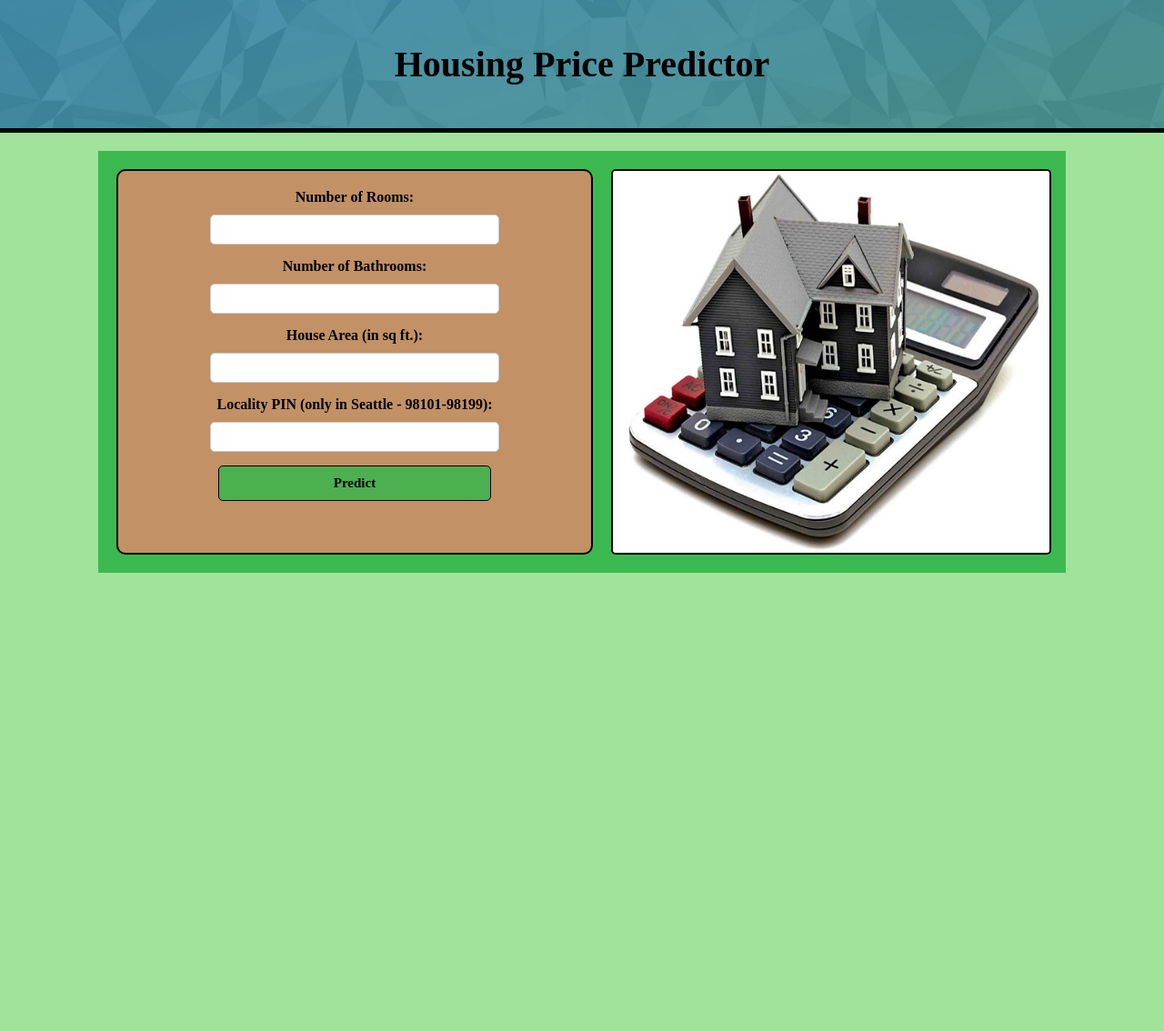
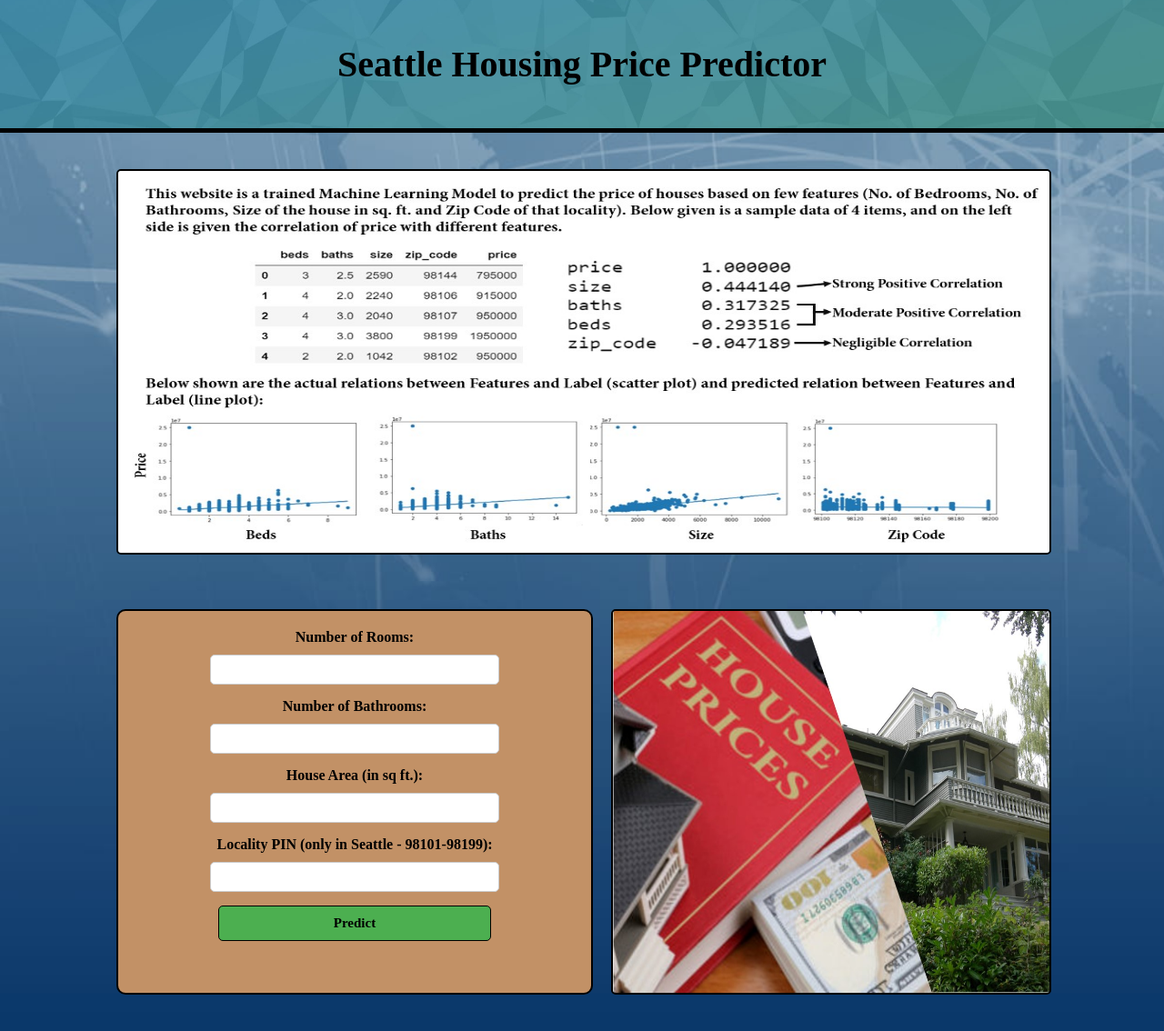
Before and after one commit to Chirantan16/house_price_predictor, a Flask app: page / in a window 1280 px wide. Shown: the whole page at 91% size. Before the commit the page ends 630 px from the top, so only its background shows below. Run offline with Flask 3, Linux system fonts and the light colour scheme; parts of the project's set-up code (start-up, migrations or seed data) failed here and were passed over.

Commit message:
Changing all Images

```diff
--- a/templates/index.html
+++ b/templates/index.html
@@ -3,10 +3,12 @@
 <head>
     <meta charset="UTF-8">
     <meta name="viewport" content="width=device-width, initial-scale=1.0">
-    <title>Housing Price Predictor</title>
+    <title>Seattle Housing Price Predictor</title>
     <!-- <link rel="stylesheet" href="styles.css"> -->
     <style>
         body {
+            background-image: url('static/bg.jpg');
+            background-size: cover;
             margin: 0;
             padding: 0;
             background-color: #a1e39b;
@@ -34,7 +36,7 @@
             width: 80%;
             display: flex;
             justify-content: center;
-            background-color: #3bb950; /* Light yellow background */
+            /*background-color: #a1e39b;  Light yellow background */
             padding: 20px;
         }
 
@@ -99,7 +101,20 @@
         .image-container img {
             max-width: 100%;
             height: 420px;
-            width: 500px;
+            width: 550px;
+            display: block;
+            border-radius: 5px;
+            border: 2px solid #000000;
+        }
+
+        .image2-container {
+            flex: 1;
+        }
+
+        .image2-container img {
+            max-width: 100%;
+            height: 420px;
+            width: 6000px;
             display: block;
             border-radius: 5px;
             border: 2px solid #000000;
@@ -108,8 +123,13 @@
 </head>
 <body>
     <header>
-        <h1>Housing Price Predictor</h1>
+        <h1>Seattle Housing Price Predictor</h1>
     </header>
+    <div class="container">
+        <div class="image2-container">
+            <img src="static\Description.jpg" alt="Beautiful House">
+        </div>
+    </div>
     <div class="container">
         <div class="form-container">
             <form class="input-form" method="POST", action="{{url_for('home')}}">
```
Also changed, not shown: templates/after.html (+5 -3 lines), static/bg.jpg (added), static/description.jpg (added), static/house.jpg, static/predict.jpg.
